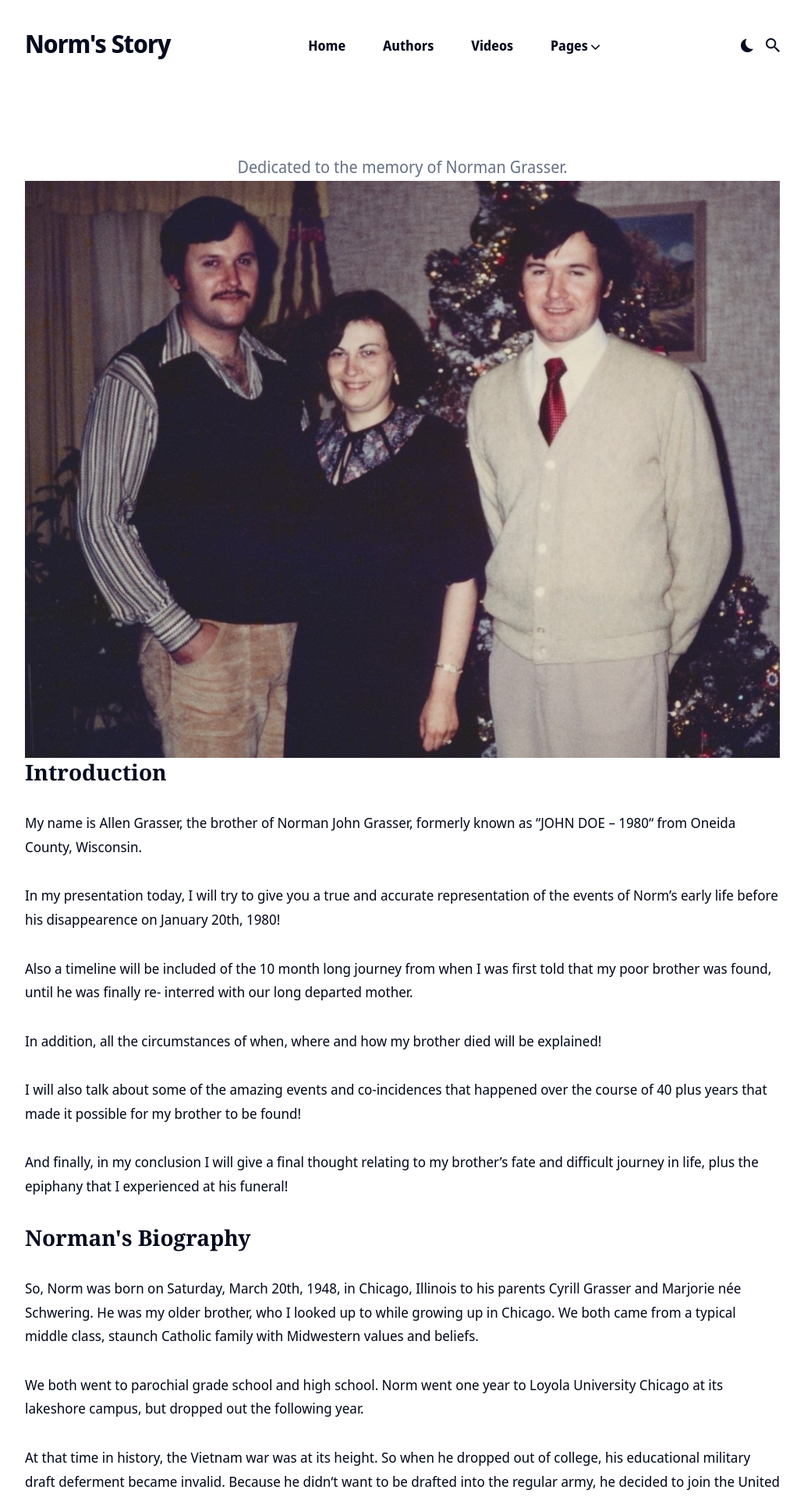
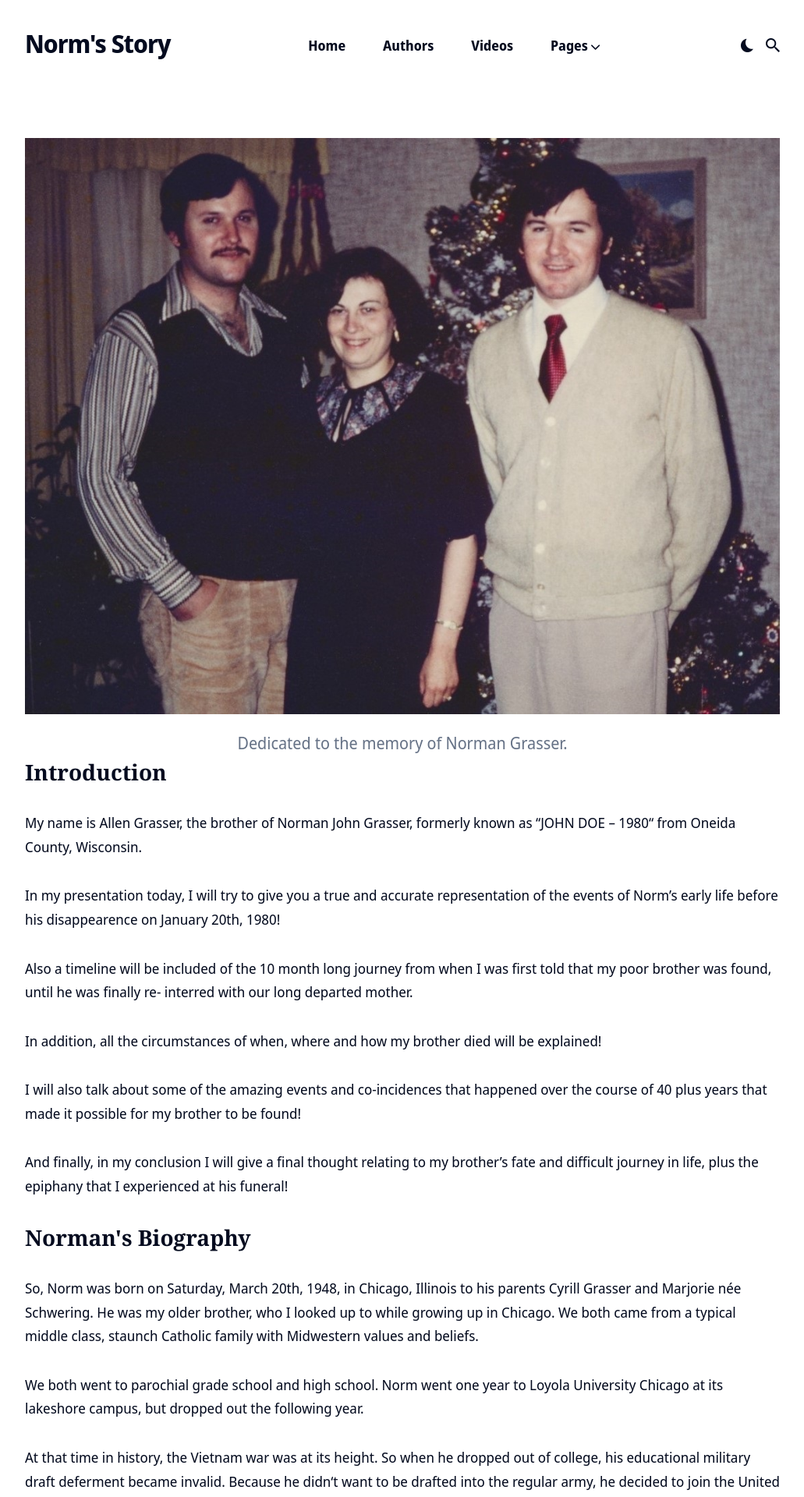
Before and after one commit to normangrasser/normangrasser.github.io, a Jekyll site: the page built from index.html, in a window 1280 px wide. Shown: the top 1920 px of the page at 78% size, without its empty margins (124-1155 px from the left). Built offline with Jekyll 4.4.1, drawn with Linux system fonts in a browser that asks for light colours; nearby versions of some CDN libraries.

Commit message:
Fix embed size and banner placement

```diff
--- a/_includes/section-hero.html
+++ b/_includes/section-hero.html
@@ -4,6 +4,7 @@
   <div class="container">
     <div class="row">
       <div class="col col-12">
+<img src="../images/19791224_Allen_Marie_Norman.jpg">
         <div class="hero__inner">
           {{ if site.data.settings.hero.hero__title }}
             <h1 class="hero__title">{{ site.data.settings.hero.hero__title }}</h1>
@@ -12,7 +13,6 @@
             <p class="hero__description">{{ site.data.settings.hero.hero__description }}</p>
           {{ end }}
         </div>
-<img src="../images/19791224_Allen_Marie_Norman.jpg">
 <h2>Introduction</h2>
 <p>My name is Allen Grasser, the brother of Norman John Grasser, formerly known as “JOHN DOE – 1980“ from Oneida County, Wisconsin.</p>
 <p>In my presentation today, I will try to give you a true and accurate representation of the events of Norm’s early life before his disappearence on January 20th, 1980!</p>
@@ -64,9 +64,7 @@
 <h2>Final Thoughts</h2>
 <p>While driving through the “Great North Woods“ of Wisconsin, on my way to Rhinelander to retrieve my brother’s cremains, a song came on the radio. It was an older song from 1995 sung by a Canadian / American, [pause] singer / songwriter, who I believe, won a Grammy award for it.  Her name was Alanis Morisette. And the song was called: Ironic.</p>
 <p></p>
-<iframe width="420" height="315"
-src="https://www.youtube.com/embed/Jne9t8sHpUc">
-</iframe>
+<iframe src="https://www.youtube.com/embed/Jne9t8sHpUc" height="600" width="100%"></iframe>
 <p>And it starts out like this....</p>
 <p></p>
 <p>An old man, turned 98</p>
```
